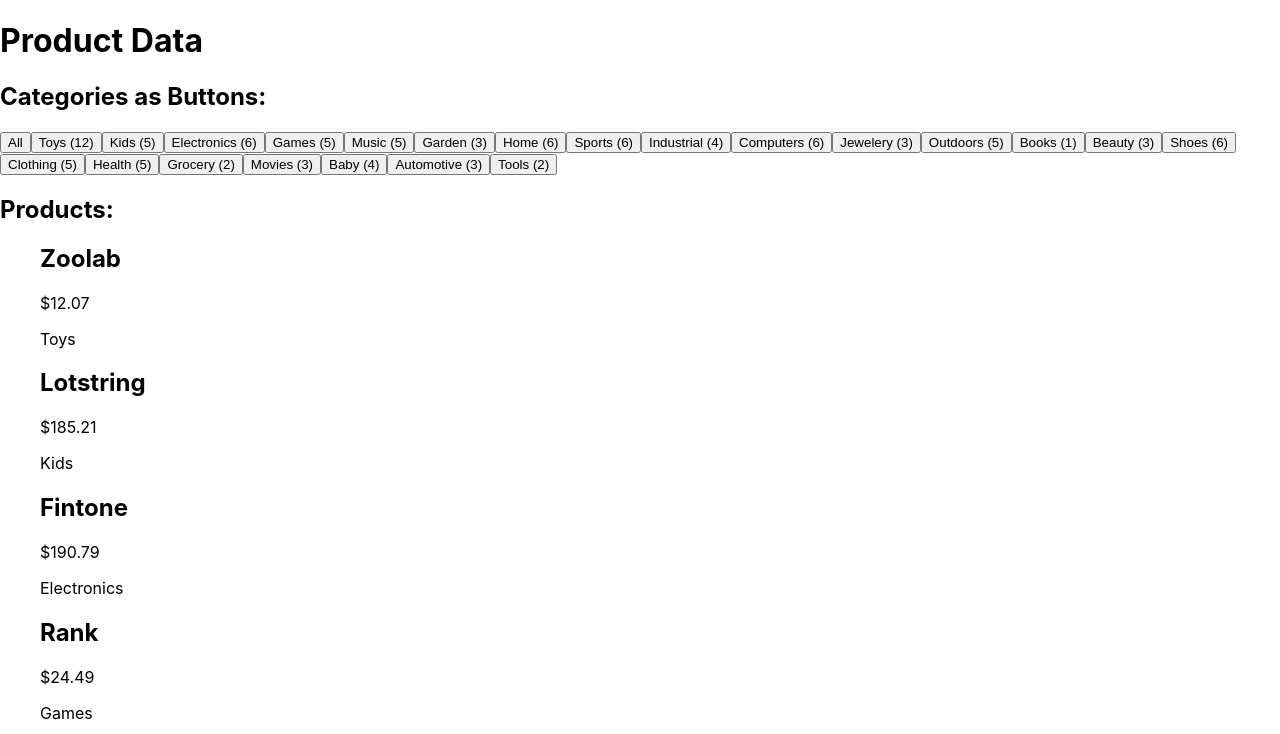
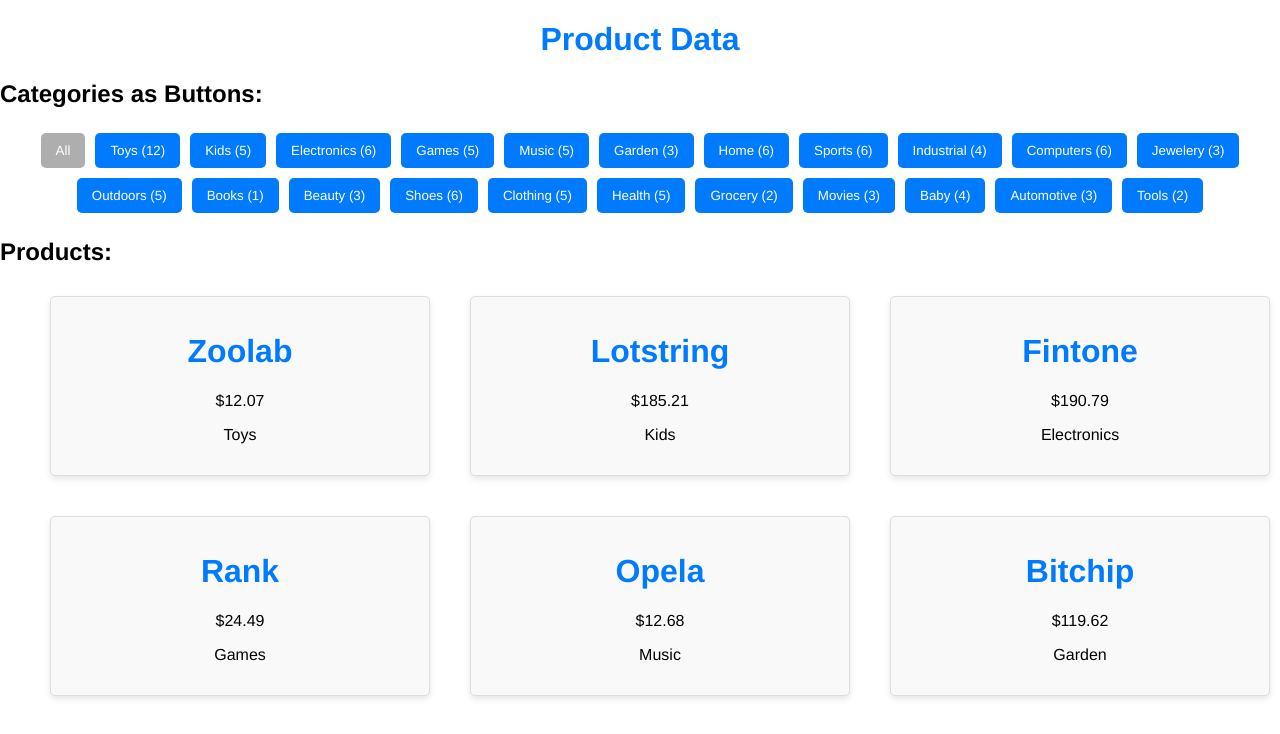
Before and after one commit to Andrew32A/ACS-3330-react-product-list, a React (Create React App) app: page / in a window 1280 px wide. Shown: the top 734 px of the page. Built offline with nearby package versions, Linux system fonts and the light colour scheme.

Commit message:
completed challenges 11 and 12

```diff
--- a/src/App.css
+++ b/src/App.css
@@ -1,38 +1,57 @@
-.App {
-  text-align: center;
+/* challenge 11 */
+* {
+  font-family: Helvetica, sans-serif;
 }
 
-.App-logo {
-  height: 40vmin;
-  pointer-events: none;
+.all-button {
+  background-color: #e3e3e3;
+  color: rgb(0, 0, 0);
+  border: none;
+  padding: 10px 15px;
+  margin: 5px;
+  cursor: pointer;
+  border-radius: 5px;
 }
 
-@media (prefers-reduced-motion: no-preference) {
-  .App-logo {
-    animation: App-logo-spin infinite 20s linear;
-  }
+.category-button {
+  background-color: #007bff;
+  color: white;
+  border: none;
+  padding: 10px 15px;
+  margin: 5px;
+  cursor: pointer;
+  border-radius: 5px;
 }
 
-.App-header {
-  background-color: #282c34;
-  min-height: 100vh;
+.category-buttons {
   display: flex;
-  flex-direction: column;
-  align-items: center;
+  flex-wrap: wrap;
+  margin-bottom: 20px;
   justify-content: center;
-  font-size: calc(10px + 2vmin);
-  color: white;
 }
 
-.App-link {
-  color: #61dafb;
+.product {
+  border: 1px solid #ddd;
+  padding: 15px;
+  margin: 10px;
+  background-color: #f9f9f9;
+  border-radius: 5px;
+  text-align: center;
+  box-shadow: 0px 3px 6px rgba(0, 0, 0, 0.1);
 }
 
-@keyframes App-logo-spin {
-  from {
-    transform: rotate(0deg);
-  }
-  to {
-    transform: rotate(360deg);
-  }
+.product-list {
+  display: grid;
+  grid-template-columns: repeat(3, 1fr);
+  grid-gap: 20px;
+  margin-top: 20px;
 }
+
+h1 {
+  text-align: center;
+  color: #007bff;
+}
+
+.category-button.active {
+  background-color: #aeaeae;
+}
--- a/src/App.js
+++ b/src/App.js
@@ -30,7 +30,16 @@ function App() {
       <h1>Product Data</h1>
       <h2>Categories as Buttons:</h2>
       <div className="category-buttons">
-        <button key="All" onClick={() => handleCategoryClick("All")}>
+        {/* challenge 12 */}
+        <button
+          key="All"
+          onClick={() => handleCategoryClick("All")}
+          className={
+            selectedCategory === "All"
+              ? "category-button active"
+              : "category-button"
+          }
+        >
           All
         </button>
         {/* challenge 8 and 9 */}
@@ -39,6 +48,7 @@ function App() {
             key={name}
             label={`${name} (${count})`}
             onClick={() => handleCategoryClick(name)}
+            active={selectedCategory === name}
           />
         ))}
       </div>
--- a/src/CategoryButton.js
+++ b/src/CategoryButton.js
@@ -2,7 +2,10 @@ import React from "react";
 
 function CategoryButton(props) {
   return (
-    <button onClick={props.onClick} className="category-button">
+    <button
+      onClick={props.onClick}
+      className={props.active ? "category-button active" : "category-button"}
+    >
       {props.label}
     </button>
   );
--- a/src/Product.js
+++ b/src/Product.js
@@ -3,7 +3,7 @@ import React from "react";
 function Product(props) {
   return (
     <div className="product">
-      <h2>{props.name}</h2>
+      <h1>{props.name}</h1>
       <p>{props.price}</p>
       <p>{props.category}</p>
     </div>
```
